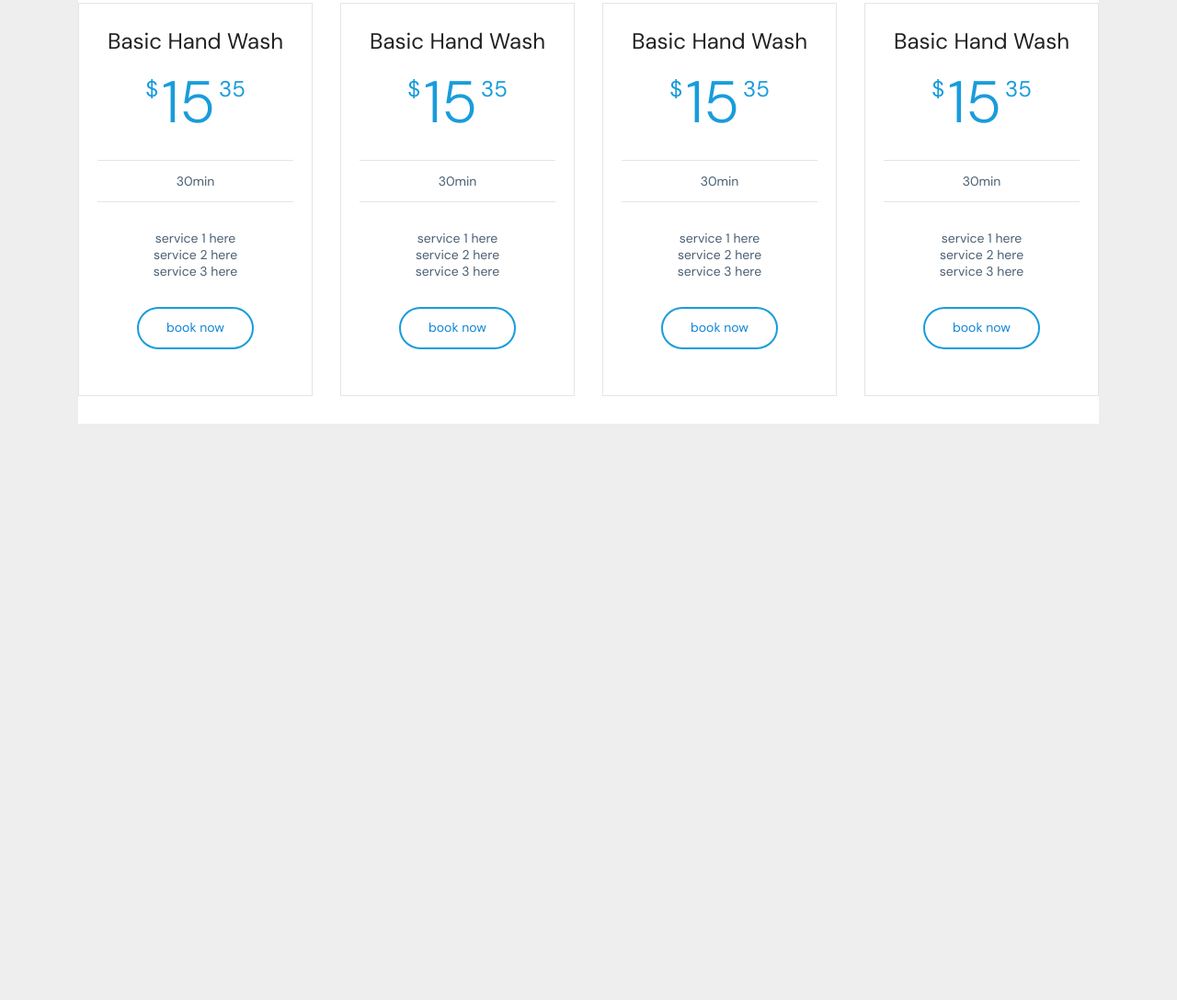
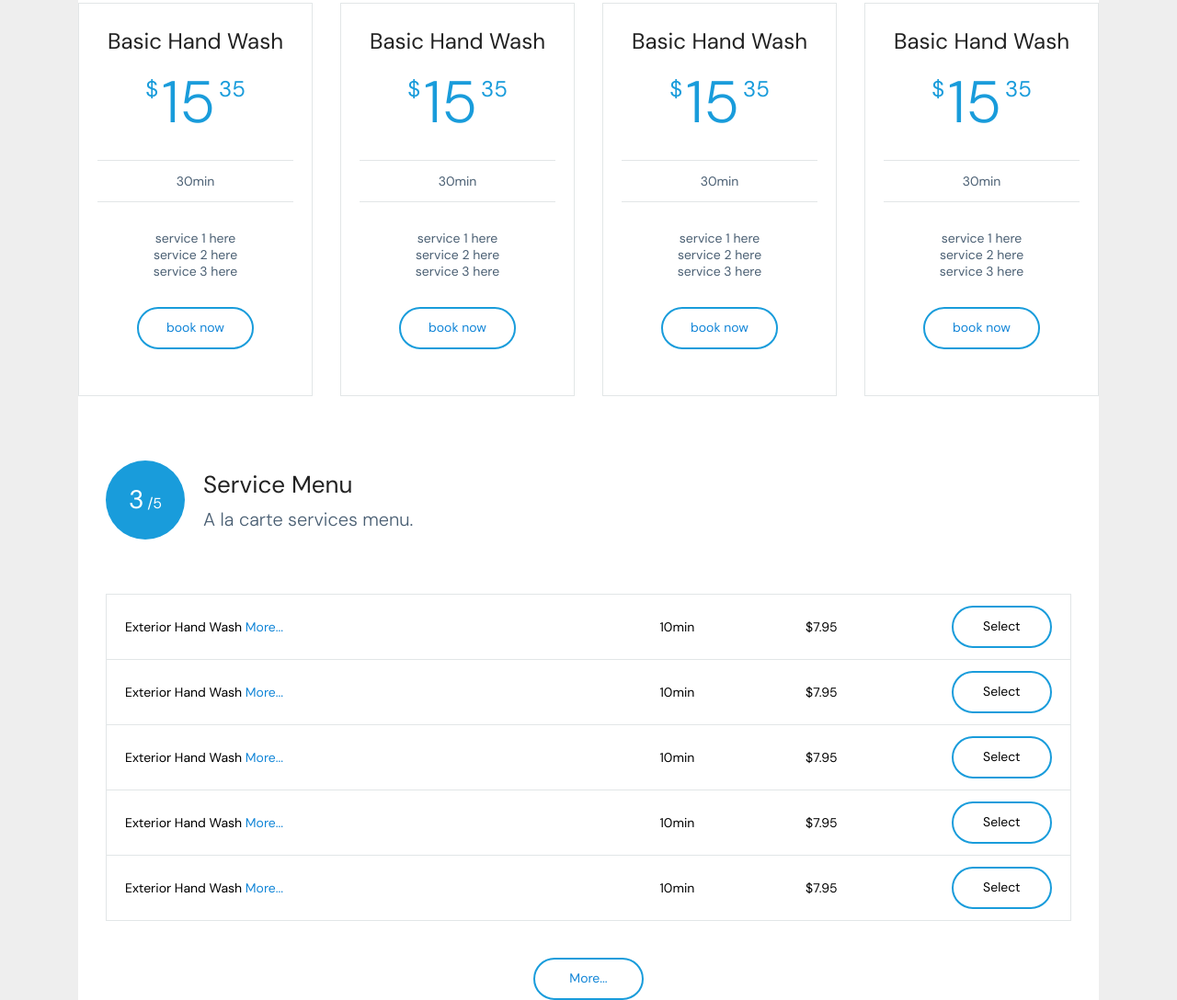
Before and after one commit to pobittra1/template-for-car-service, a plain HTML site: page index.html in a window 1280 px wide. Shown: the part 919-2007 px from the top of the page at 92% size. Before the commit the page ends 1380 px from the top, so only its background shows below. Drawn offline with Linux system fonts and the light colour scheme.

Commit message:
service menu section

```diff
--- a/index.html
+++ b/index.html
@@ -158,7 +158,7 @@
                             <li>service 2 here</li>
                             <li>service 3 here</li>
                         </ul>
-                        <div class="plan-button">
+                        <div class="primary-button">
                             <a href="">book now</a>
                         </div>
                     </div>
@@ -178,7 +178,7 @@
                             <li>service 2 here</li>
                             <li>service 3 here</li>
                         </ul>
-                        <div class="plan-button">
+                        <div class="primary-button">
                             <a href="">book now</a>
                         </div>
                     </div>
@@ -198,7 +198,7 @@
                             <li>service 2 here</li>
                             <li>service 3 here</li>
                         </ul>
-                        <div class="plan-button">
+                        <div class="primary-button">
                             <a href="">book now</a>
                         </div>
                     </div>
@@ -218,7 +218,7 @@
                             <li>service 2 here</li>
                             <li>service 3 here</li>
                         </ul>
-                        <div class="plan-button">
+                        <div class="primary-button">
                             <a href="">book now</a>
                         </div>
                     </div>
@@ -226,6 +226,59 @@
             </div>
             <!-- plan section -->
 
+
+            <!-- service section -->
+            <div class="service-container">
+                <div class="headline-section">
+                    <div class="headline-numbers">
+                        <span>3</span>
+                        <span>/5</span>
+                    </div>
+                    <div class="headline-info">
+                        <h4>Service Menu</h4>
+                        <h5>A la carte services menu.</h5>
+                    </div>
+                </div>
+                <ul class="service-list-container">
+                    <li class="service-list-item">
+                        <div class="service-name">Exterior Hand Wash <span>More...</span></div>
+                        <div class="service-duration">10min</div>
+                        <div class="service-price">$7.95</div>
+                        <div class="primary-button">Select</div>
+                    </li>
+                    <li class="service-list-item">
+                        <div class="service-name">Exterior Hand Wash <span>More...</span></div>
+                        <div class="service-duration">10min</div>
+                        <div class="service-price">$7.95</div>
+                        <div class="primary-button">Select</div>
+                    </li>
+                    <li class="service-list-item">
+                        <div class="service-name">Exterior Hand Wash <span>More...</span></div>
+                        <div class="service-duration">10min</div>
+                        <div class="service-price">$7.95</div>
+                        <div class="primary-button">Select</div>
+                    </li>
+                    <li class="service-list-item">
+                        <div class="service-name">Exterior Hand Wash <span>More...</span></div>
+                        <div class="service-duration">10min</div>
+                        <div class="service-price">$7.95</div>
+                        <div class="primary-button">Select</div>
+                    </li>
+                    <li class="service-list-item">
+                        <div class="service-name">Exterior Hand Wash <span>More...</span></div>
+                        <div class="service-duration">10min</div>
+                        <div class="service-price">$7.95</div>
+                        <div class="primary-button">Select</div>
+                    </li>
+                </ul>
+                <div class="service-more-button">
+                    <div class="primary-button">
+                        <a href="">More...</a>
+                    </div>
+                </div>
+            </div>
+            <!-- service section -->
+
         </main>
     </div>
 </body>
--- a/style.scss
+++ b/style.scss
@@ -20,6 +20,28 @@ body {
 }
 
 
+
+// primary button design
+.primary-button {
+    outline: none;
+    line-height: 1;
+    cursor: pointer;
+    text-align: left;
+    position: relative;
+    border: 2px solid #199CDB;
+    border-radius: 999px;
+    display: inline-block;
+    padding: 13px 30px 15px 30px;
+    background-color: transparent;
+
+    a {
+        text-decoration: none;
+        font-size: 14px;
+        color: #1185D7;
+    }
+}
+
+// primary button design
 
 // headline part design
 .headline-section {
@@ -269,41 +291,70 @@ main {
                 padding: 0px;
             }
         }
-
-        .plan-button {
-            outline: none;
-            line-height: 1;
-            cursor: pointer;
-            text-align: left;
-            position: relative;
-            border: 2px solid #199CDB;
-            border-radius: 999px;
-            display: inline-block;
-            padding: 13px 30px 15px 30px;
-            background-color: transparent;
-
-            a {
-                text-decoration: none;
-                font-size: 14px;
-                color: #1185D7;
-            }
-        }
     }
 }
 
 // plan section end here
 
-// main part style end here
 
+// service section start here
+.service-list-container {
+    margin: 0;
+    padding: 0;
+    list-style-type: none;
+    margin: 40px 0px 20px 0px;
+    padding: 0px 30px 20px;
 
-.section-header {
-    .header-numbers {
-        span {}
+    .service-list-item {
+        width: 100%;
+        display: table;
+        margin-top: -1px;
+        border: 1px solid #E2E6E7;
+        box-sizing: border-box;
+        padding: 12px 20px 12px 20px;
+        margin-left: 0;
+        margin-right: 0;
+
+        div {
+            text-align: left;
+            display: table-cell;
+            vertical-align: middle;
+        }
+
+        .service-name {
+            width: 55%;
+
+            span {
+                outline: none;
+                color: #1185D7;
+                font-size: 14px;
+            }
+        }
+
+        .service-duration {
+            width: 15%;
+        }
+
+        .service-price {
+            width: 15%;
+        }
+
+        .primary-button {
+            width: 10%;
+            text-align: center;
+        }
     }
 
-    .header-text {
-        h4 {}
-
-        p {}
+    &+.service-more-button {
+        .primary-button {
+            display: block;
+            width: 5%;
+            text-align: center;
+            margin: 0 auto;
+        }
     }
 }
+
+// service section end here
+
+// main part style end here
```
Also changed, not shown: style.css, 1 other file.
